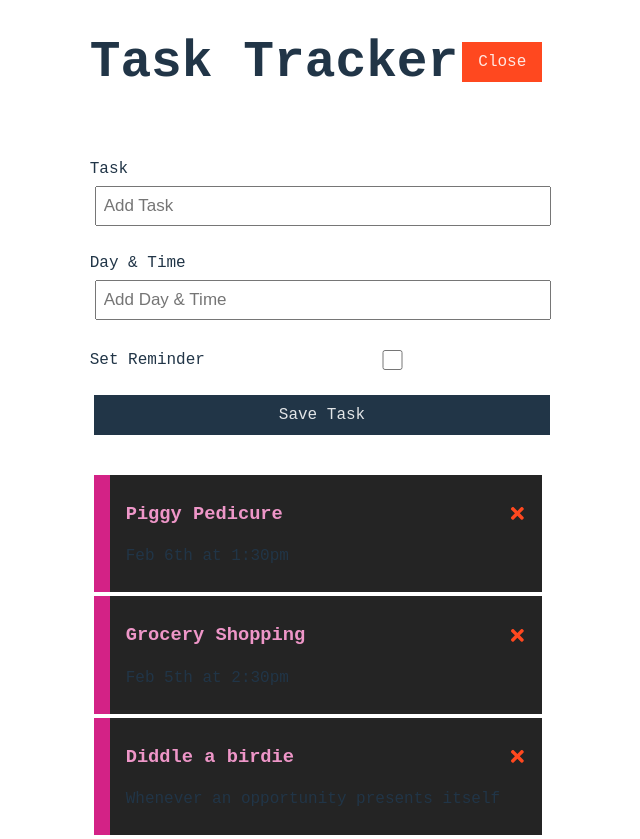
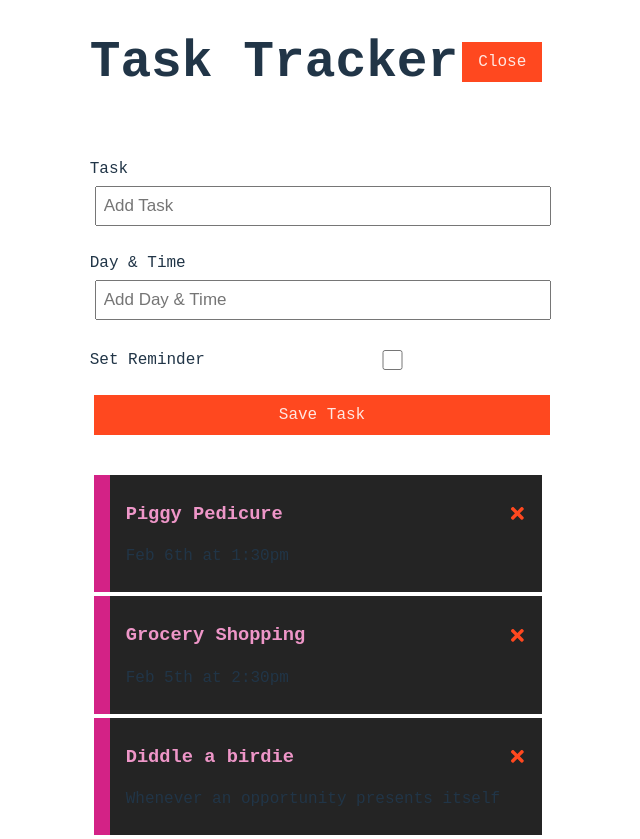
Before and after one commit to JoleneKearse/task-tracker, a React (Vite) app: page / in a window 1280 px wide. Both pictures are taken after a click on the button "Add". Shown: the whole page, without its empty margins (322-962 px from the left). Built offline with nearby package versions, Linux system fonts and the light colour scheme; data requests are answered from the project's data file; a web font is replaced by a local one.

Commit message:
feat: change save btn color

```diff
--- a/package.json
+++ b/package.json
@@ -12,6 +12,7 @@
   "dependencies": {
     "@capacitor/cli": "^4.6.1",
     "@capacitor/core": "^4.6.1",
+    "firebase": "^9.15.0",
     "json-server": "^0.17.1",
     "prop-types": "^15.8.1",
     "react": "^18.2.0",
--- a/src/components/AddTask.jsx
+++ b/src/components/AddTask.jsx
@@ -59,6 +59,7 @@ const AddTask = ({ onAdd }) => {
         className="btn btn-block"
         type="submit"
         value="Save Task"
+        style={{ backgroundColor: "#FF481F" }}
       />
     </form>
   )
```
Also changed, not shown: 1 other file (tests, documents, lock files or other folders).
